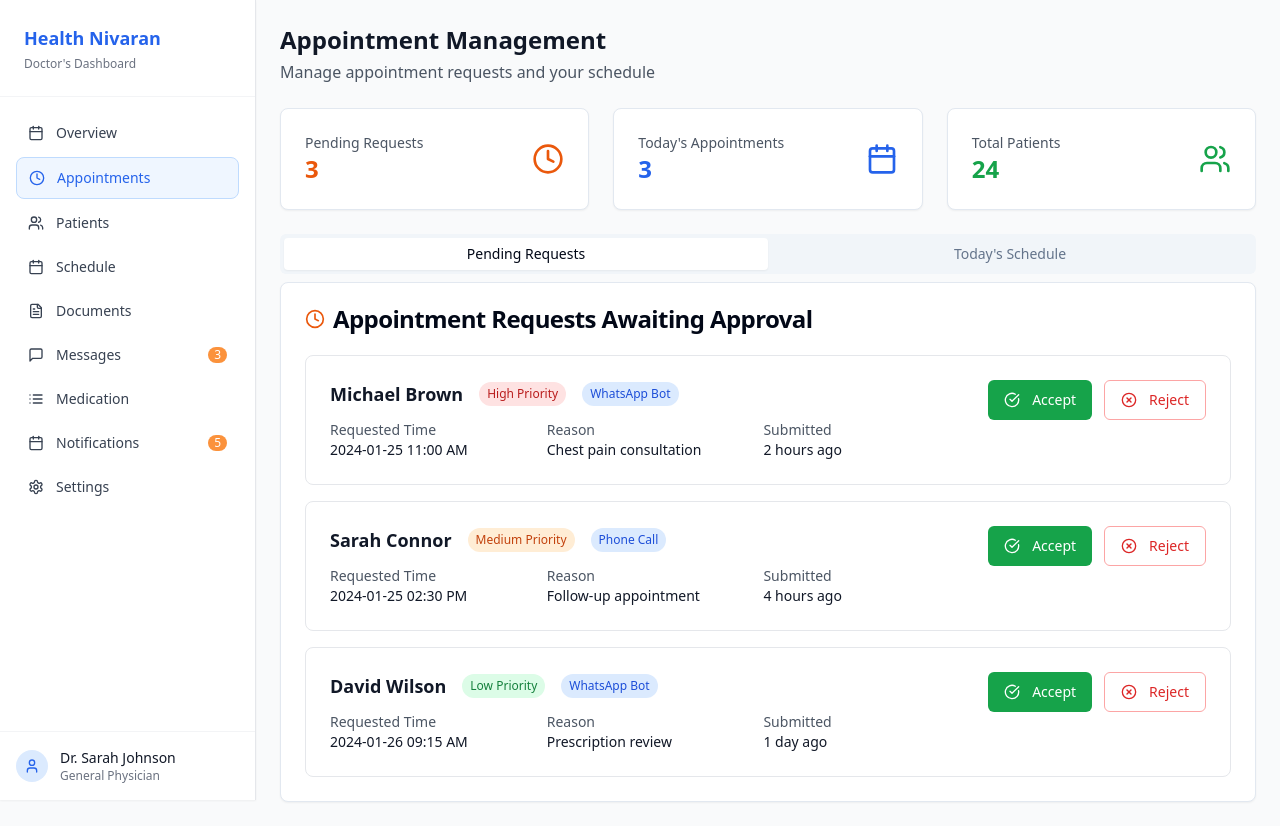
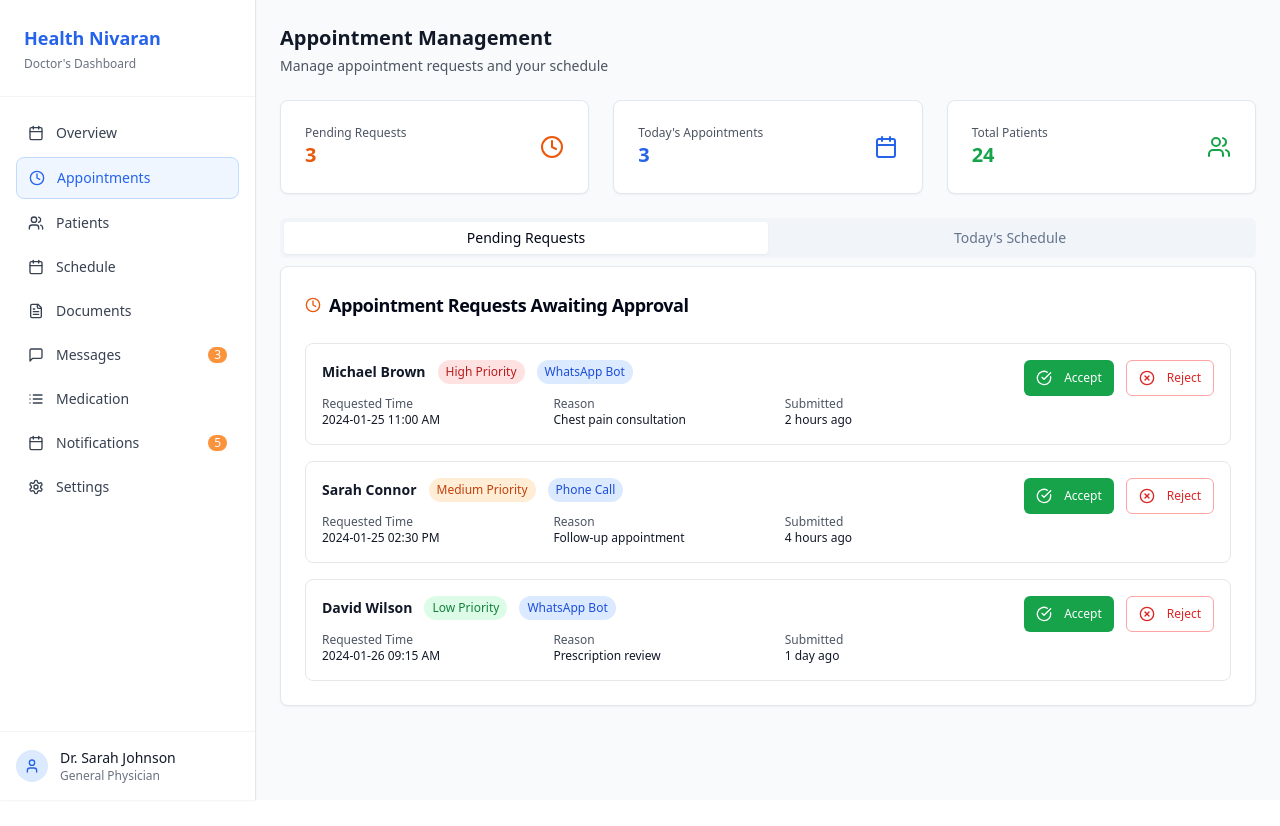
Before and after one commit to YashSensei/health-nivaran-doctor-dash, a React (Vite) app: page / in a window 1280 px wide. Both pictures are taken after a click on the button "Appointments". After the commit the page ends 800 px from the top, so only its background shows below. Built offline with nearby package versions, Linux system fonts and the light colour scheme.

Commit message:
Fix: Reduce font size in appointment requests
Adjusted font sizes within the "Appointment Requests Awaiting Approval" section to improve visual consistency and layout.

```diff
--- a/src/components/AppointmentManagement.tsx
+++ b/src/components/AppointmentManagement.tsx
@@ -79,8 +79,8 @@ export const AppointmentManagement = () => {
     <div className="space-y-6">
       {/* Header */}
       <div>
-        <h1 className="text-2xl font-bold text-gray-900">Appointment Management</h1>
-        <p className="text-gray-600 mt-1">Manage appointment requests and your schedule</p>
+        <h1 className="text-xl font-bold text-gray-900">Appointment Management</h1>
+        <p className="text-gray-600 mt-1 text-sm">Manage appointment requests and your schedule</p>
       </div>
 
       {/* Summary Cards */}
@@ -89,10 +89,10 @@ export const AppointmentManagement = () => {
           <CardContent className="p-6">
             <div className="flex items-center justify-between">
               <div>
-                <p className="text-sm font-medium text-gray-600">Pending Requests</p>
-                <p className="text-2xl font-bold text-orange-600">{appointmentRequests.length}</p>
+                <p className="text-xs font-medium text-gray-600">Pending Requests</p>
+                <p className="text-xl font-bold text-orange-600">{appointmentRequests.length}</p>
               </div>
-              <Clock className="h-8 w-8 text-orange-600" />
+              <Clock className="h-6 w-6 text-orange-600" />
             </div>
           </CardContent>
         </Card>
@@ -101,10 +101,10 @@ export const AppointmentManagement = () => {
           <CardContent className="p-6">
             <div className="flex items-center justify-between">
               <div>
-                <p className="text-sm font-medium text-gray-600">Today's Appointments</p>
-                <p className="text-2xl font-bold text-blue-600">{confirmedAppointments.length}</p>
+                <p className="text-xs font-medium text-gray-600">Today's Appointments</p>
+                <p className="text-xl font-bold text-blue-600">{confirmedAppointments.length}</p>
               </div>
-              <Calendar className="h-8 w-8 text-blue-600" />
+              <Calendar className="h-6 w-6 text-blue-600" />
             </div>
           </CardContent>
         </Card>
@@ -113,10 +113,10 @@ export const AppointmentManagement = () => {
           <CardContent className="p-6">
             <div className="flex items-center justify-between">
               <div>
-                <p className="text-sm font-medium text-gray-600">Total Patients</p>
-                <p className="text-2xl font-bold text-green-600">24</p>
+                <p className="text-xs font-medium text-gray-600">Total Patients</p>
+                <p className="text-xl font-bold text-green-600">24</p>
               </div>
-              <Users className="h-8 w-8 text-green-600" />
+              <Users className="h-6 w-6 text-green-600" />
             </div>
           </CardContent>
         </Card>
@@ -125,26 +125,26 @@ export const AppointmentManagement = () => {
       {/* Appointment Tabs */}
       <Tabs value={selectedTab} onValueChange={setSelectedTab}>
         <TabsList className="grid w-full grid-cols-2">
-          <TabsTrigger value="requests">Pending Requests</TabsTrigger>
-          <TabsTrigger value="confirmed">Today's Schedule</TabsTrigger>
+          <TabsTrigger value="requests" className="text-sm">Pending Requests</TabsTrigger>
+          <TabsTrigger value="confirmed" className="text-sm">Today's Schedule</TabsTrigger>
         </TabsList>
 
         <TabsContent value="requests" className="space-y-4">
           <Card>
             <CardHeader>
-              <CardTitle className="flex items-center">
-                <Clock className="h-5 w-5 mr-2 text-orange-600" />
+              <CardTitle className="flex items-center text-lg">
+                <Clock className="h-4 w-4 mr-2 text-orange-600" />
                 Appointment Requests Awaiting Approval
               </CardTitle>
             </CardHeader>
             <CardContent>
               <div className="space-y-4">
                 {appointmentRequests.map((request) => (
-                  <div key={request.id} className="border border-gray-200 rounded-lg p-6 hover:shadow-md transition-shadow">
+                  <div key={request.id} className="border border-gray-200 rounded-lg p-4 hover:shadow-md transition-shadow">
                     <div className="flex items-start justify-between">
                       <div className="flex-1">
-                        <div className="flex items-center space-x-4 mb-3">
-                          <h3 className="text-lg font-semibold text-gray-900">{request.patient}</h3>
+                        <div className="flex items-center space-x-3 mb-3">
+                          <h3 className="text-sm font-semibold text-gray-900">{request.patient}</h3>
                           <span
                             className={`px-2 py-1 rounded-full text-xs font-medium ${
                               request.priority === "High"
@@ -161,7 +161,7 @@ export const AppointmentManagement = () => {
                           </span>
                         </div>
 
-                        <div className="grid grid-cols-1 md:grid-cols-3 gap-4 text-sm">
+                        <div className="grid grid-cols-1 md:grid-cols-3 gap-4 text-xs">
                           <div>
                             <p className="font-medium text-gray-600">Requested Time</p>
                             <p className="text-gray-900">{request.requestedTime}</p>
@@ -180,17 +180,19 @@ export const AppointmentManagement = () => {
                       <div className="flex space-x-3 ml-6">
                         <Button
                           onClick={() => handleApprove(request.id)}
-                          className="bg-green-600 hover:bg-green-700 text-white"
+                          className="bg-green-600 hover:bg-green-700 text-white text-xs px-3 py-1.5"
+                          size="sm"
                         >
-                          <CheckCircle className="h-4 w-4 mr-1" />
+                          <CheckCircle className="h-3 w-3 mr-1" />
                           Accept
                         </Button>
                         <Button
                           onClick={() => handleReject(request.id)}
                           variant="outline"
-                          className="border-red-300 text-red-600 hover:bg-red-50"
+                          className="border-red-300 text-red-600 hover:bg-red-50 text-xs px-3 py-1.5"
+                          size="sm"
                         >
-                          <XCircle className="h-4 w-4 mr-1" />
+                          <XCircle className="h-3 w-3 mr-1" />
                           Reject
                         </Button>
                       </div>
@@ -205,29 +207,32 @@ export const AppointmentManagement = () => {
         <TabsContent value="confirmed" className="space-y-4">
           <Card>
             <CardHeader>
-              <CardTitle className="flex items-center">
-                <Calendar className="h-5 w-5 mr-2 text-blue-600" />
+              <CardTitle className="flex items-center text-lg">
+                <Calendar className="h-4 w-4 mr-2 text-blue-600" />
                 Today's Confirmed Appointments
               </CardTitle>
             </CardHeader>
             <CardContent>
-              <div className="space-y-4">
+              <div className="space-y-3">
                 {confirmedAppointments.map((appointment) => (
-                  <div key={appointment.id} className="flex items-center justify-between p-4 bg-gray-50 rounded-lg hover:bg-gray-100 transition-colors">
+                  <div key={appointment.id} className="flex items-center justify-between p-3 bg-gray-50 rounded-lg hover:bg-gray-100 transition-colors">
                     <div className="flex items-center space-x-4">
-                      <div className="text-sm font-medium text-blue-600 w-20">
+                      <div className="text-xs font-medium text-blue-600 w-16">
                         {appointment.time}
                       </div>
                       <div>
-                        <p className="font-medium text-gray-900">{appointment.patient}</p>
-                        <p className="text-sm text-gray-600">{appointment.reason}</p>
+                        <p className="font-medium text-gray-900 text-sm">{appointment.patient}</p>
+                        <p className="text-xs text-gray-600">{appointment.reason}</p>
                       </div>
                     </div>
                     <div className="flex items-center space-x-3">
-                      <span className="bg-green-100 text-green-700 px-3 py-1 rounded-full text-xs font-medium">
+                      <span className="bg-green-100 text-green-700 px-2 py-1 rounded-full text-xs font-medium">
                         {appointment.status}
                       </span>
-                      <Button className="bg-blue-600 hover:bg-blue-700">
+                      <Button
+                        className="bg-blue-600 hover:bg-blue-700 text-xs px-3 py-1.5"
+                        size="sm"
+                      >
                         Start Consultation
                       </Button>
                     </div>
```
